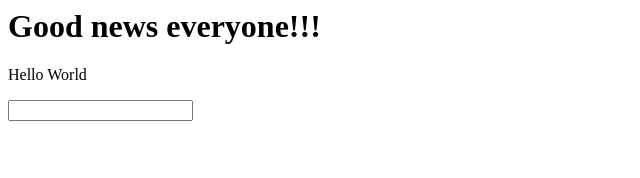
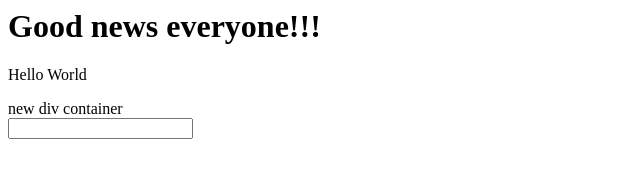
Before and after one commit to AndreyGopko/andreygopko.github.com, a plain HTML site: page index.html in a window 1280 px wide. Shown: the whole page, without its empty margins (0-640 px from the left). Drawn offline with Linux system fonts and the light colour scheme.

Commit message:
new div added with atom

```diff
--- a/index.html
+++ b/index.html
@@ -5,6 +5,7 @@
 <body>
 	<h1>Good news everyone!!!</h1>
 	<p>Hello World</p>
+	<div>new div container</div>
 	<input type="text" name="login"/>
 </body>
 </html>
```
